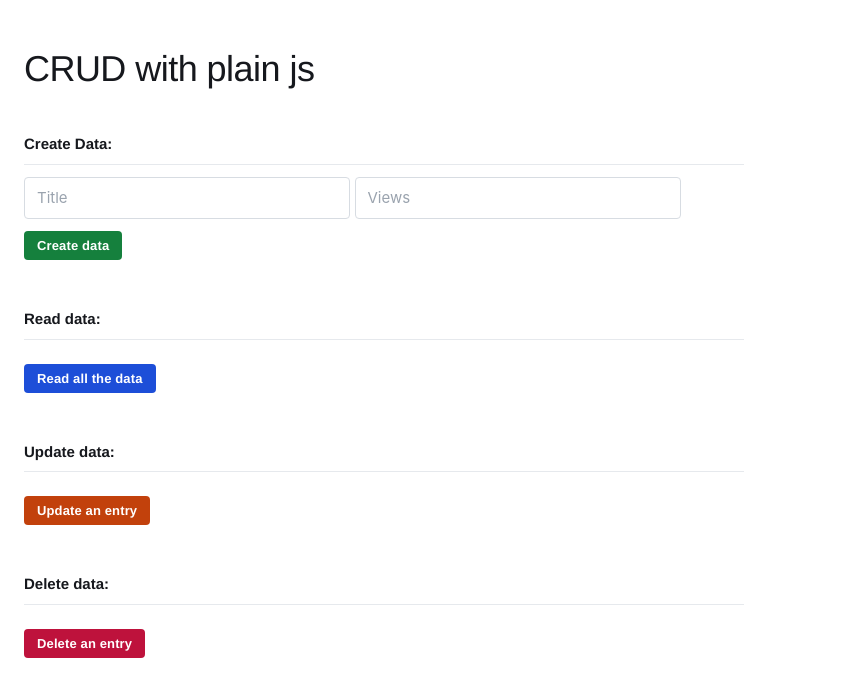
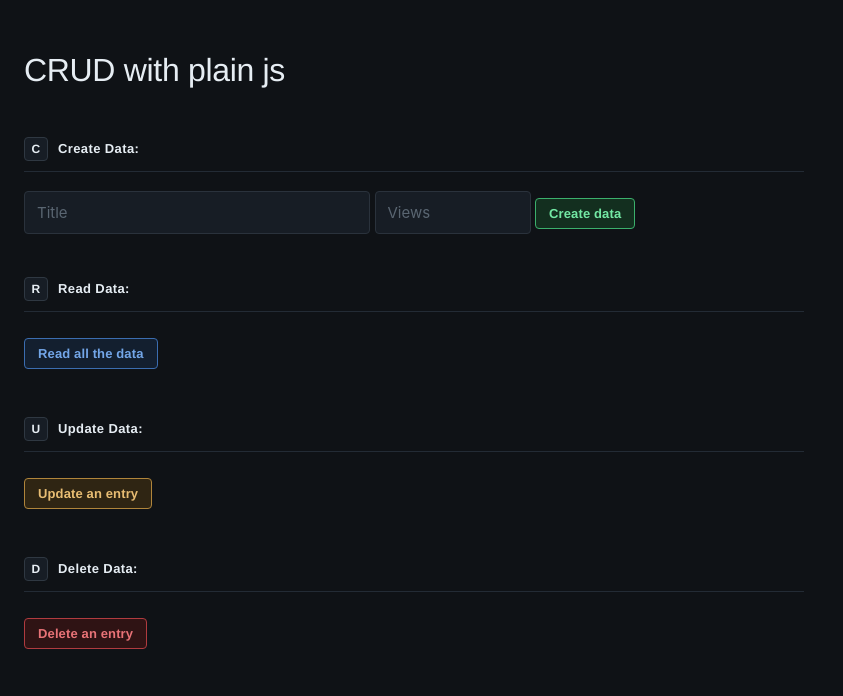
Before and after one commit to RamonDevv/Crud, a website with bundled scripts: page index.html in a window 1280 px wide. Shown: the whole page, without its empty margins (0-843 px from the left). Built offline with nearby package versions, Linux system fonts and the light colour scheme.

Commit message:
project done!

```diff
--- a/styles.css
+++ b/styles.css
@@ -1,16 +1,28 @@
 /* =====================================================================
    Tokens
+   ---------------------------------------------------------------------
+   Dark surface. The four operation colours are stored as three custom
+   properties (fill / text / edge) so a button and its section marker can
+   share one definition.
    ===================================================================== */
 :root {
     --font-display: 'Franklin Gothic Medium', 'Arial Narrow', Arial, sans-serif;
     --font-text: -apple-system, BlinkMacSystemFont, 'Segoe UI', Roboto, 'Helvetica Neue', Arial, sans-serif;
 
-    --ink: #16181d;
-    --body: #3f4650;
-    --muted: #737d8a;
-    --rule: #e6e9ed;
-    --rule-soft: #f1f3f6;
-    --focus: #1d4ed8;
+    --page: #0f1216;
+    --raised: #171d25;
+    --raised-hi: #1e2630;
+    --rule: #232b35;
+    --rule-soft: #1a212a;
+    --ink: #e6edf3;
+    --body: #9aa7b4;
+    --muted: #848f9b;
+    --focus: #58a6ff;
+
+    /* Fallback for any action button with no role assigned */
+    --fill: #171d25;
+    --text: #e6edf3;
+    --edge: #2f3842;
 }
 
 /* =====================================================================
@@ -18,85 +30,146 @@
    ===================================================================== */
 body {
     margin: 0;
-    padding: 48px 24px;
+    min-height: 100vh;
+    padding: 52px 24px;
     font-family: var(--font-text);
     font-size: 16px;
-    line-height: 1.5;
+    line-height: 1.55;
     color: var(--body);
-    background: #ffffff;
+    background: var(--page);
     -webkit-font-smoothing: antialiased;
 }
 
-/* Caps the measure so list rows stay under ~80 characters */
-form {
-    max-width: 720px;
+::selection {
+    background: #2b4a6f;
+    color: #ffffff;
 }
 
-/* 500, not 600: Franklin Gothic Medium already carries its own weight and a
-   bolder value makes the browser synthesise a faux-bold on the large size */
+/* Caps the measure so record rows stay under ~80 characters */
+form {
+    max-width: 780px;
+}
+
 .title {
     font-family: var(--font-display);
-    font-size: 2.25rem;
+    font-size: 2rem;
     font-weight: 500;
     line-height: 1.15;
-    letter-spacing: -0.015em;
+    letter-spacing: -0.01em;
     color: var(--ink);
-    margin: 0 0 44px;
+    margin: 0 0 48px;
 }
 
 /* =====================================================================
-   Section labels — "Read data:", "Update data:", and so on
+   Section markers
+   ---------------------------------------------------------------------
+   CRUD is a sequence, so each section carries its protocol letter in its
+   own operation colour. This is the one structural flourish on the page.
    ===================================================================== */
+.entry-btn--read,
+#get-values {
+    --fill: #131f2f;
+    --text: #73a6e8;
+    --edge: #3b6db0;
+}
+
+.entry-btn--update,
+#get-values-update {
+    --fill: #2f2513;
+    --text: #e8bd73;
+    --edge: #b0853b;
+}
+
+.entry-btn--delete,
+#get-values-delete {
+    --fill: #2f1314;
+    --text: #e87377;
+    --edge: #b03b3f;
+}
+
+#Cbutton {
+    --fill: #132f1f;
+    --text: #73e8a4;
+    --edge: #3bb06c;
+}
+
 form > p {
+    display: flex;
+    align-items: center;
+    gap: 10px;
     font-family: var(--font-display);
-    font-size: 0.9375rem;
+    font-size: 0.8125rem;
     font-weight: 600;
+    letter-spacing: 0.03em;
+    /* Normalises "Read data:" to "Read Data:" to match the create label */
+    text-transform: capitalize;
     color: var(--ink);
-    margin: 36px 0 12px;
-    padding-bottom: 8px;
+    margin: 36px 0 14px;
+    padding-bottom: 10px;
     border-bottom: 1px solid var(--rule);
 }
 
-/* =====================================================================
-   Text input
-   ===================================================================== */
-input[type="text"] {
-    font: inherit;
-    font-size: 0.9375rem;
-    color: var(--ink);
-    min-width: 300px;
-    padding: 9px 12px;
-    border: 1px solid #d7dce2;
+form > p::before {
+    content: "";
+    flex: none;
+    display: inline-flex;
+    align-items: center;
+    justify-content: center;
+    width: 22px;
+    height: 22px;
     border-radius: 4px;
-    background: #ffffff;
+    font-size: 0.75rem;
+    font-weight: 700;
+    background: var(--fill);
+    color: var(--text);
+    border: 1px solid var(--edge);
 }
 
-input[type="text"]::placeholder {
-    color: #9aa3ae;
+form > p:first-of-type::before {
+    content: "C";
 }
 
-input[type="text"]:focus-visible {
-    outline: 2px solid var(--focus);
-    outline-offset: 1px;
-    border-color: var(--focus);
+.Rdata::before {
+    content: "R";
 }
 
+.Udata::before {
+    content: "U";
+}
+
+.Ddata::before {
+    content: "D";
+}
+
+/* =====================================================================
+   Inputs
+   ===================================================================== */
+input[type="text"],
 input[type="number"] {
     font: inherit;
     font-size: 0.9375rem;
     color: var(--ink);
-    min-width: 300px;
     padding: 9px 12px;
-    border: 1px solid #d7dce2;
+    border: 1px solid #2a323c;
     border-radius: 4px;
-    background: #ffffff;
+    background: var(--raised);
+    transition: border-color 120ms ease;
 }
 
-input[type="number"]::placeholder {
-    color: #9aa3ae;
+input[type="text"] {
+    width: 100%;
+    max-width: 320px;
 }
 
-input[type="number"]:focus-visible {
+input[type="number"] {
+    width: 130px;
+}
+
+input::placeholder {
+    color: #5a6672;
+}
+
+input:focus-visible {
     outline: 2px solid var(--focus);
     outline-offset: 1px;
     border-color: var(--focus);
@@ -113,14 +186,12 @@ input[type="number"]:focus-visible {
     padding: 0;
 }
 
-/* Flex lets the row's action button sit in a consistent right-hand column,
-   which is why the marker is drawn by hand below */
 #rdata li,
 #Udata li,
 #ddata li {
     display: flex;
     align-items: center;
-    gap: 12px;
+    gap: 10px;
     padding: 11px 0;
     border-bottom: 1px solid var(--rule-soft);
     font-size: 0.9375rem;
@@ -135,7 +206,42 @@ input[type="number"]:focus-visible {
     width: 5px;
     height: 5px;
     border-radius: 50%;
-    background: #c3cad3;
+    background: #4a5765;
+}
+
+/* Delete rows: label then action on the far edge */
+#ddata li .entry-btn {
+    margin-left: auto;
+}
+
+/* Update rows carry an inline editor. The zero-height ::after forces a wrap so
+   the record label sits alone on line one and the editor on line two. */
+#Udata li {
+    flex-wrap: wrap;
+}
+
+#Udata li::after {
+    content: "";
+    order: 1;
+    flex-basis: 100%;
+    height: 0;
+}
+
+#Udata li input,
+#Udata li .entry-btn {
+    order: 2;
+}
+
+#Udata li input[type="text"] {
+    flex: 1 1 170px;
+    width: auto;
+    max-width: none;
+    min-width: 0;
+}
+
+#Udata li input[type="number"] {
+    flex: none;
+    width: 96px;
 }
 
 /* No <li> means the fetch failed — the <ul> holds only a text node */
@@ -149,9 +255,6 @@ input[type="number"]:focus-visible {
 /* =====================================================================
    Buttons
    ===================================================================== */
-
-/* Shared shape for every action button. The trigger buttons in index.html are
-   matched by id so this needs no HTML changes. */
 .entry-btn,
 #get-values,
 #get-values-update,
@@ -165,33 +268,22 @@ input[type="number"]:focus-visible {
     font-weight: 600;
     letter-spacing: 0.01em;
     padding: 7px 13px;
-    border: 0;
+    border: 1px solid var(--edge);
     border-radius: 4px;
-    color: #ffffff;
+    background: var(--fill);
+    color: var(--text);
     cursor: pointer;
     transition: filter 120ms ease, transform 80ms ease;
 }
 
-/* Row buttons are pushed to the right edge; the form triggers stay inline */
-.entry-btn {
-    margin: 0 0 0 auto;
-}
-
-#get-values,
-#get-values-update,
-#get-values-delete,
-#Cbutton {
-    margin: 12px 0;
-}
-
-/* Darken on hover instead of lightening: it reads on every hue, and it pushes
-   contrast with the white label up rather than down */
+/* On a dark surface the hover moves the other way: lighten, so the control
+   comes forward instead of receding into the page */
 .entry-btn:hover,
 #get-values:hover,
 #get-values-update:hover,
 #get-values-delete:hover,
 #Cbutton:hover {
-    filter: brightness(0.9);
+    filter: brightness(1.22);
 }
 
 .entry-btn:active,
@@ -202,38 +294,51 @@ input[type="number"]:focus-visible {
     transform: translateY(1px);
 }
 
-/* Keyboard focus ring — pointer focus stays clean */
 .entry-btn:focus-visible,
 #get-values:focus-visible,
 #get-values-update:focus-visible,
 #get-values-delete:focus-visible,
 #Cbutton:focus-visible {
-    outline: 2px solid var(--ink);
+    outline: 2px solid var(--focus);
     outline-offset: 2px;
 }
 
-/* Read: blue. Purely a fetch, nothing can be lost */
-.entry-btn--read,
-#get-values {
-    background-color: #1d4ed8;
+#get-values,
+#get-values-update,
+#get-values-delete,
+#Cbutton {
+    margin: 12px 0;
 }
 
-/* Update: orange. It overwrites the stored title, so it carries the same
-   warning as delete — just less severe */
-.entry-btn--update,
-#get-values-update {
-    background-color: #c2410c;
-}
+/* =====================================================================
+   Narrow screens
+   ===================================================================== */
+@media (max-width: 640px) {
+    body {
+        padding: 32px 16px;
+    }
 
-/* Delete: crimson, the most destructive of the three */
-.entry-btn--delete,
-#get-values-delete {
-    background-color: #be123c;
-}
+    .title {
+        font-size: 1.625rem;
+        margin-bottom: 36px;
+    }
 
-/* Create: green. The one action that adds rather than threatens */
-#Cbutton {
-    background-color: #15803d;
+    input[type="text"],
+    input[type="number"] {
+        max-width: none;
+        width: 100%;
+    }
+
+    #Udata li input[type="text"],
+    #Udata li input[type="number"] {
+        flex-basis: 100%;
+        width: 100%;
+    }
+
+    .entry-btn {
+        width: 100%;
+        justify-content: center;
+    }
 }
 
 @media (prefers-reduced-motion: reduce) {
@@ -242,7 +347,9 @@ input[type="number"]:focus-visible {
     #get-values,
     #get-values-update,
     #get-values-delete,
-    #Cbutton {
+    #Cbutton,
+    input[type="text"],
+    input[type="number"] {
         transition: none;
     }
 }
```
Also changed, not shown: app.js (+69 -35 lines), db.json (+2 -22 lines).
